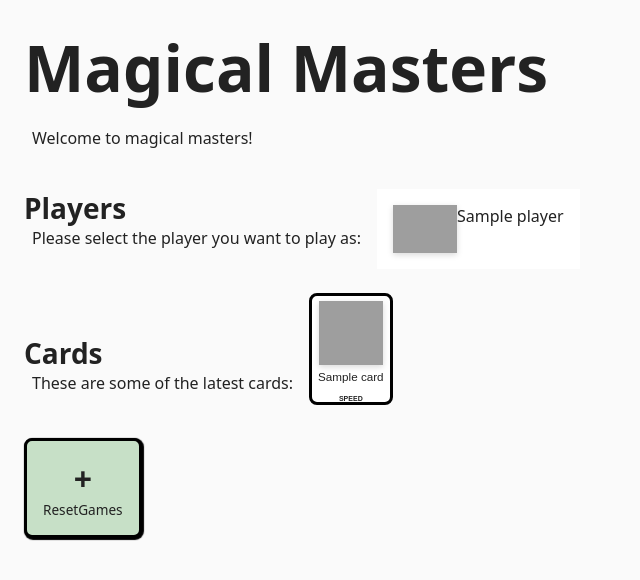
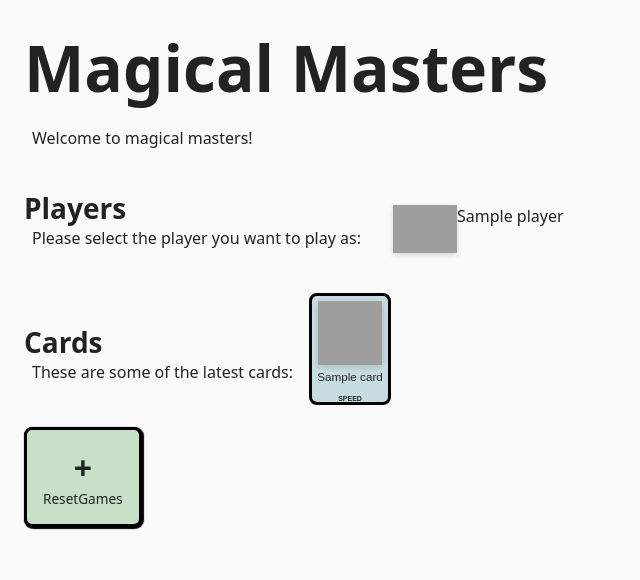
Before and after one commit to LucasWillemsens/Megans-Magische-Meesters, a Django app: page / in a window 1280 px wide. Shown: the top 580 px of the page, without its empty margins (0-640 px from the left). Run offline with Django 5.2, Linux system fonts and the light colour scheme; tables that the repository leaves empty hold one stand-in row (values such as "Sample post"); grey boxes are pictures that could not be loaded.

Commit message:
beautyful handcards with animation

```diff
--- a/MMM/jinja2/MMM/index.jinja2
+++ b/MMM/jinja2/MMM/index.jinja2
@@ -53,7 +53,8 @@
     {% if latest_cards_list%}
         <ul class="basic-mat">
             {% for card in latest_cards_list %}
-            <li class="card smallCard">
+            <li class="cardContainer">
+                <div class="card smallCard">
                     {% if card.artSource == "" %}
                     <img class="fit-picture" src="{{ static('1flubeltje.jpg')}}" alt="no art of {{card.title}}" />
                     {% else %}
@@ -68,7 +69,9 @@
                             {{["Intelligence","Speed","Visciousness","Resolve"][card.cardType]}}
                         </p>
                     </div>
+                </div>
             </li>
+
             {% endfor %}
         </ul>
         {% else %}
--- a/MMM/jinja2/MMM/viewPlayer.jinja2
+++ b/MMM/jinja2/MMM/viewPlayer.jinja2
@@ -92,7 +92,8 @@
             {% if cardOwner.card.exclude(pk__isnull=True) %}
             <ul class="basic-mat">
                 {% for card in cardOwner.card.all() %}
-                <li class="card smallCard">
+                <li class="cardContainer">
+                    <div class="card smallCard">
                         {% if card.artSource == "" %}
                         <img class="fit-picture" src="{{ static('1flubeltje.jpg')}}" alt="no art of {{card.title}}" />
                         {% else %}
@@ -107,6 +108,7 @@
                                 {{["Intelligence","Speed","Visciousness","Resolve"][card.cardType]}}
                             </p>
                         </div>
+                    </div>
                 </li>
                 {% endfor %}
             </ul>
--- a/var/www/static/cards.css
+++ b/var/www/static/cards.css
@@ -726,6 +726,7 @@ div.playerScreen{
             }
 
     .playerScreen .deckHand {
+        z-index: 1;
         position: relative;
         display: flex;
         width: 100%;
@@ -915,6 +916,21 @@ button.draw{
     left: -4px;
 }
 
+ul.basic-mat{
+
+    padding: 0;
+
+    & li.cardContainer{
+        margin: 0;
+        padding: 0;
+    }
+}
+ul.basic-mat .card{
+    margin:0;
+    border: 3px solid black;
+}
+
+
 ul.cardRow{
     display: flex;
     flex-wrap: wrap;
@@ -997,7 +1013,7 @@ ul.cardRow{
         margin:0;
     }
 
-    li.smallCard{
+    li.cardContainer > .smallCard{
         background: #c7dce0;
         position: relative;
         border-radius: 0.5rem;
@@ -1005,11 +1021,11 @@ ul.cardRow{
         max-height: 6rem;
         max-width: 10rem;
     }
-    li.smallCard a{
+    li.cardContainer > .smallCard a{
         text-align: center;
     }
-    li.smallCard a::before{
-        content: '';
+    li.cardContainer > .smallCard a::before{
+        /* content: ''; */
         position: absolute;
         width: 100%;
         height: 100%;
@@ -1017,58 +1033,72 @@ ul.cardRow{
         left: 0;
         border-radius: 0.5rem;
     }
-    li.smallCard:focus-within{
-        background: #cce9e9;
-        outline:auto;
-        outline-offset: 6px;
+
+    .playerScreen .deckHand .hand:focus-within :not(li.cardContainer:hover *, li.cardContainer:focus-within *),
+    .playerScreen .deckHand .hand:hover :not(li.cardContainer:hover *, li.cardContainer:focus-within *)
+       {
+        opacity: 0.6;
+        filter:none;
+        /* z-index: 0; */
     }
-    li.smallCard:hover{
+    ul.hand li.cardContainer{
+        position: absolute;
+        top: 0;
+        right: 0;
+        z-index: 1;
+        &::after{
+            content:"";
+            top:0;
+            right:0;
+            width:100%;
+            height:100%;
+            position: absolute;
+            cursor: grab;
+        }
+    }
+    .playerScreen .deckHand .hand li.cardContainer:hover{
+        opacity: 1 !important;
+        z-index: 3;
+    }
+
+    .playerScreen .deckHand .hand li.cardContainer:focus-within{
+        opacity: 1 !important;
+        z-index: 2;
+    }
+    li.cardContainer:hover > .smallCard{
         background: #d1e1ea;
     }
-    li.smallCard:active{
+    li.cardContainer:hover:active > .smallCard{
         background: #b6bcce;
         left:2px;
         top:2px;
     }
+        li.cardContainer:focus-within
+    {
 
-    li.smallCard:focus-within:active{
+        outline:auto;
+        outline-offset: 6px;
+
+        & .smallCard{
+            background: #cce9e9;
+        }
+    }
+    li.cardContainer:focus-within:active{
         outline-style: solid;
         outline-width: 2px;
         outline-offset: 0.2rem;
     }
 
-    li.smallCard a:focus{
-        /* background: #c2cfdb; */
+    li.cardContainer > .smallCard a:focus{
         outline:0;
     }
 
-    ul.hand li.card.smallCard::before{
-        content: "";
-        position: absolute;
-        width: 100%;
-        height: 100%;
-        top: 0;
-        left: 0;
-        border-radius: 0.5rem;
-        cursor: pointer;
-    }
-
-     ul.hand div.cardContainer{
-        position: absolute;
-        width: 100%;
-        height: 100%;
-        top: 0;
-        left: 0;
-        border-radius: 0.5rem;
-        box-shadow: .2em .2em .5em #333;
-    }
-
-.playingCards li.card.smallCard {
+.playingCards li.cardContainer > .card.smallCard {
     border-radius: 0.5rem;
     border: 3px solid black;
     overflow: hidden;
 }
-.playingCards ul.cardRow li.card.smallCard {
+.playingCards ul.cardRow li.cardContainer > .card.smallCard {
     border: 3px solid black;
 }
 
@@ -1088,7 +1118,27 @@ ul.cardRow{
     justify-self: flex-end;
 }
 
-li.smallCard a, li.smallCard p:is(:not(.cardType)){
+.cardContainer:focus-within *{
+    outline:0;
+}
+
+li.cardContainer{
+    width: calc(4.75rem + 6px);
+    height: calc(6.5rem + 6px);
+    border-radius: 0.5rem;
+    margin: 0;
+}
+
+ li.cardContainer > .smallCard button{
+    border:none;
+    padding-block: 0;
+    padding-inline: 0;
+    width: 4rem;
+    height: 4rem;
+    justify-self: center;
+}
+
+li.cardContainer > .smallCard a, li.cardContainer > .smallCard p:is(:not(.cardType)){
     text-align: center;
     line-height: 0.6rem;
     height: 1.25rem;
@@ -1098,15 +1148,21 @@ li.smallCard a, li.smallCard p:is(:not(.cardType)){
     margin-block-end: 0;
 }
 
- li.smallCard button{
-    border:none;
-    padding-block: 0;
-    padding-inline: 0;
+li.cardContainer:hover > .smallCard a::after{
+    /* content: ""; */
+    position: absolute;
+    width: 100%;
+    height: 100%;
+    top: 0;
+    left: 0;
+    border-radius: 0.5rem;
+    background-color: rgba(255, 255, 255, 0.3);
 }
 
-ul.hand li.card.smallCard::after{
+ul.hand li.cardContainer > .card.smallCard::after{
     content:"";
     position: absolute;
+    z-index: 2;
     background-image: -webkit-gradient(radial, center center, 20, center center, 80, from(#3c3), color-stop(0.4, #363), to(#030));
     right: 100%;
     top: 100%;
@@ -1115,10 +1171,11 @@ ul.hand li.card.smallCard::after{
     overflow: hidden;
     border-radius: 0.5rem;
     border: 3px solid black;
-    transition: all 0.25s ease-in-out;;
+    transition: all 0.25s ease-in-out;
 }
 
-ul.hand li.card.smallCard:hover::after{
+ul.hand li.cardContainer:hover > .card.smallCard::after{
     right: 80%;
     top: 80%;
+    filter: drop-shadow(4px 4px 4px #000);
 }
--- a/var/www/static/style.css
+++ b/var/www/static/style.css
@@ -51,7 +51,7 @@ ul.basic-mat>li {
     padding: 1rem;
     margin: 0;
 
-    background: #ffffff;
+    /* background: #ffffff; */
 }
 
 
```
Also changed, not shown: MMM/jinja2/MMM/battle/viewBoard.jinja2 (+29 -13 lines), var/www/static/cardDragDrop.css (+1 -14 lines). Lines whose indentation alone changed are shown as unchanged.
